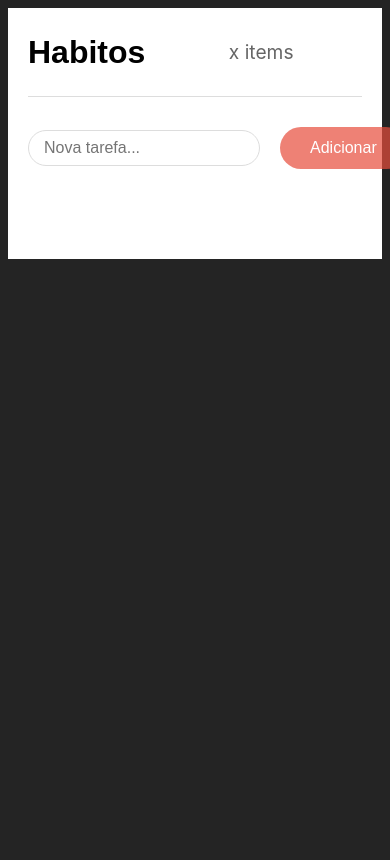
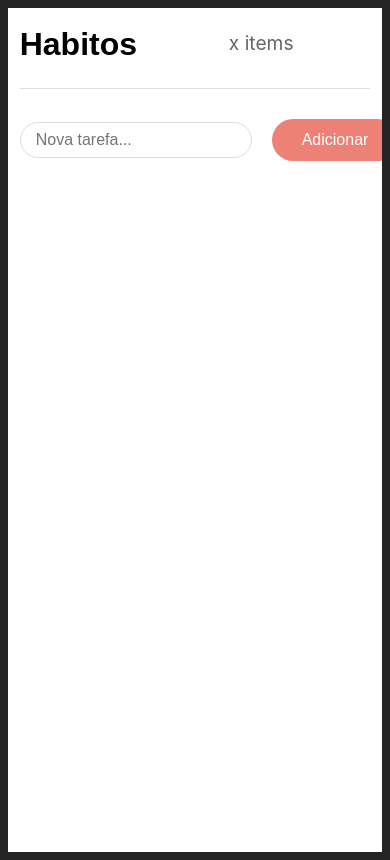
Before and after one commit to ufjf-dcc207/ufjf-dcc207-2024-3-a-trb1-C9BrenoFR, a React (Vite) app: page / in a window 390 px wide. Built offline with nearby package versions, Linux system fonts and the light colour scheme; a web font is replaced by a local one.

Commit message:
tentativa de correção background

```diff
--- a/index.html
+++ b/index.html
@@ -4,8 +4,8 @@
     <meta charset="UTF-8" />
     <link rel="icon" type="image/svg+xml" href="/vite.svg" />
     <link href="https://fonts.cdnfonts.com/css/arcade-classic" rel="stylesheet">
-    <meta name="viewport" content="width=device-width, initial-scale=1.0" />
-    <title>Vite + React + TS</title>
+    <meta name="viewport" content="width=device-width, initial-scale=1">
+    <title>Quest</title>
   </head>
   <body>
     <div id="root"></div>
--- a/src/App.css
+++ b/src/App.css
@@ -1,8 +1,19 @@
 .App {
-  max-width: 1200px;
-  margin: 0 auto;
-  padding: 20px;
+  width: 100%;
+  min-height: 100vh;
+  margin: 0;
+  padding: 5vw;
   background-color: #fff;
+  box-sizing: border-box;
+  display: flex;
+  flex-direction: column;
+  overflow-x: hidden;
+}
+
+@media screen and (max-width: 768px) {
+  .App {
+    padding: 3vw;
+  }
 }
 
 .header {
```
